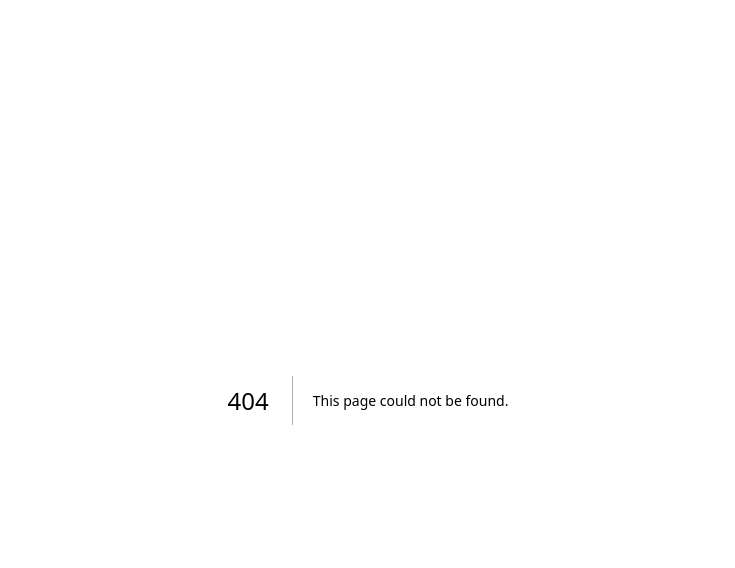
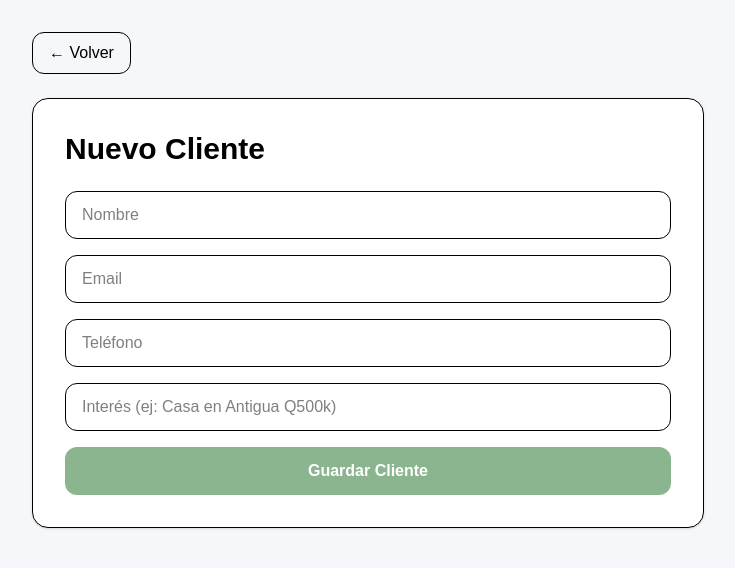
Before and after one commit to JeanPacheco12/CourseProject-SyncraAI, a Next.js app in the folder web/: page /contacts/new in a window 1280 px wide. Before the commit this address had no page. Shown: the top 568 px of the page, without its empty margins (272-1007 px from the left). Built offline with nearby package versions, Linux system fonts and the light colour scheme; no server answers.

Commit message:
Clientes implementados con firebase y boton de crear cliente

```diff
--- /dev/null
+++ b/web/app/contacts/new/page.tsx
@@ -0,0 +1,103 @@
+"use client";
+
+import { useState } from "react";
+import { db } from "@/lib/firebase";
+import { addDoc, collection } from "firebase/firestore";
+import { useRouter } from "next/navigation";
+
+export default function NewClientPage() {
+  const router = useRouter();
+
+  const [name, setName] = useState("");
+  const [email, setEmail] = useState("");
+  const [phone, setPhone] = useState("");
+  const [interest, setInterest] = useState("");
+  const [loading, setLoading] = useState(false);
+
+  const handleSubmit = async (e: any) => {
+    e.preventDefault();
+
+    if (!name || !email || !phone) {
+      alert("Completa los campos obligatorios");
+      return;
+    }
+
+    try {
+      setLoading(true);
+
+      await addDoc(collection(db, "clients"), {
+        name,
+        email,
+        phone,
+        interest,
+      });
+
+      alert("Cliente creado correctamente");
+      router.push("/contacts");
+    } catch (error) {
+      console.error(error);
+      alert("Error al crear cliente");
+    } finally {
+      setLoading(false);
+    }
+  };
+
+  return (
+    <main className="min-h-screen bg-[#f6f7fb] p-8">
+      <div className="mx-auto max-w-2xl">
+        <button
+          onClick={() => router.push("/contacts")}
+          className="mb-6 rounded-xl border px-4 py-2"
+        >
+          ← Volver
+        </button>
+
+        <div className="rounded-2xl bg-white p-8 shadow-sm border">
+          <h1 className="text-3xl font-semibold mb-6">Nuevo Cliente</h1>
+
+          <form onSubmit={handleSubmit} className="space-y-4">
+            <input
+              type="text"
+              placeholder="Nombre"
+              className="w-full h-12 border rounded-xl px-4"
+              value={name}
+              onChange={(e) => setName(e.target.value)}
+            />
+
+            <input
+              type="email"
+              placeholder="Email"
+              className="w-full h-12 border rounded-xl px-4"
+              value={email}
+              onChange={(e) => setEmail(e.target.value)}
+            />
+
+            <input
+              type="text"
+              placeholder="Teléfono"
+              className="w-full h-12 border rounded-xl px-4"
+              value={phone}
+              onChange={(e) => setPhone(e.target.value)}
+            />
+
+            <input
+              type="text"
+              placeholder="Interés (ej: Casa en Antigua Q500k)"
+              className="w-full h-12 border rounded-xl px-4"
+              value={interest}
+              onChange={(e) => setInterest(e.target.value)}
+            />
+
+            <button
+              type="submit"
+              disabled={loading}
+              className="w-full h-12 rounded-xl bg-[#8bb58f] text-white font-semibold"
+            >
+              {loading ? "Guardando..." : "Guardar Cliente"}
+            </button>
+          </form>
+        </div>
+      </div>
+    </main>
+  );
+}
--- a/web/app/contacts/page.tsx
+++ b/web/app/contacts/page.tsx
@@ -1,43 +1,17 @@
+"use client";
+
+import { useEffect, useState } from "react";
 import Image from "next/image";
+import { db } from "@/lib/firebase";
+import { collection, getDocs } from "firebase/firestore";
 
-const contacts = [
-  {
-    id: 1,
-    name: "José Martínez",
-    email: "jose@email.com",
-    phone: "+502 5555 5555",
-    city: "Ciudad de Guatemala",
-    status: "Interesado",
-    image: "/google.png",
-  },
-  {
-    id: 2,
-    name: "Ana López",
-    email: "ana@email.com",
-    phone: "+502 7777 2222",
-    city: "Antigua Guatemala",
-    status: "Nuevo",
-    image: "/google.png",
-  },
-  {
-    id: 3,
-    name: "Carlos Díaz",
-    email: "carlos@email.com",
-    phone: "+502 8888 1111",
-    city: "Zona 10",
-    status: "Negociando",
-    image: "/google.png",
-  },
-  {
-    id: 4,
-    name: "María Torres",
-    email: "maria@email.com",
-    phone: "+502 4444 8888",
-    city: "Zona 15",
-    status: "Interesado",
-    image: "/google.png",
-  },
-];
+type Client = {
+  id: string;
+  name: string;
+  email: string;
+  phone: string;
+  interest: string;
+};
 
 function getStatusClasses(status: string) {
   switch (status) {
@@ -53,6 +27,30 @@ function getStatusClasses(status: string) {
 }
 
 export default function ContactsPage() {
+  const [clients, setClients] = useState<Client[]>([]);
+  const [loading, setLoading] = useState(true);
+
+  useEffect(() => {
+    const fetchClients = async () => {
+      try {
+        const snapshot = await getDocs(collection(db, "clients"));
+
+        const data = snapshot.docs.map((doc) => ({
+          id: doc.id,
+          ...(doc.data() as Omit<Client, "id">),
+        }));
+
+        setClients(data);
+      } catch (error) {
+        console.error("Error cargando clientes:", error);
+      } finally {
+        setLoading(false);
+      }
+    };
+
+    fetchClients();
+  }, []);
+
   return (
     <main className="min-h-screen bg-[#f6f7fb] text-slate-800">
       <div className="flex min-h-screen">
@@ -69,52 +67,22 @@ export default function ContactsPage() {
           </div>
 
           <nav className="flex-1 space-y-2 px-4 py-6">
-            <a
-              href="/dashboard"
-              className="flex items-center gap-4 rounded-2xl px-5 py-4 text-[18px] text-slate-600 hover:bg-slate-50"
-            >
+            <a href="/dashboard" className="flex items-center gap-4 rounded-2xl px-5 py-4 text-[18px] text-slate-600 hover:bg-slate-50">
               ⌂ Dashboard
             </a>
 
-            <a
-              href="/properties"
-              className="flex items-center gap-4 rounded-2xl px-5 py-4 text-[18px] text-slate-600 hover:bg-slate-50"
-            >
+            <a href="/properties" className="flex items-center gap-4 rounded-2xl px-5 py-4 text-[18px] text-slate-600 hover:bg-slate-50">
               ⊞ Inmuebles
             </a>
 
-            <a
-              href="/contacts"
-              className="flex items-center gap-4 rounded-2xl bg-slate-50 px-5 py-4 text-[18px] font-medium text-slate-800"
-            >
+            <a href="/contacts" className="flex items-center gap-4 rounded-2xl bg-slate-50 px-5 py-4 text-[18px] font-medium text-slate-800">
               ◌ Contactos
-            </a>
-
-            <a
-              href="#"
-              className="flex items-center gap-4 rounded-2xl px-5 py-4 text-[18px] text-slate-600 hover:bg-slate-50"
-            >
-              ☷ Citas
-            </a>
-
-            <a
-              href="#"
-              className="flex items-center gap-4 rounded-2xl px-5 py-4 text-[18px] text-slate-600 hover:bg-slate-50"
-            >
-              ↗ Reportes
-            </a>
-            <a
-              href="#"
-              className="flex items-center gap-4 rounded-2xl px-5 py-4 text-[18px] text-slate-600 hover:bg-slate-50"
-            >
-               ⚙ Ajustes
             </a>
           </nav>
         </aside>
 
         {/* Content */}
         <section className="flex-1">
-          {/* Header */}
           <header className="border-b border-slate-200 px-8 py-7">
             <h1 className="text-5xl font-semibold">Contactos</h1>
             <p className="mt-2 text-lg text-slate-500">
@@ -122,9 +90,8 @@ export default function ContactsPage() {
             </p>
           </header>
 
-          {/* Body */}
           <div className="px-8 py-6">
-            {/* Search */}
+            {/* Search + Button */}
             <div className="mb-6 flex gap-4">
               <input
                 type="text"
@@ -132,12 +99,18 @@ export default function ContactsPage() {
                 className="h-12 w-full rounded-xl border border-slate-200 px-4"
               />
 
-              <button className="rounded-xl bg-[#8bb58f] px-6 text-white font-semibold">
+              <a
+                href="/contacts/new"
+                className="rounded-xl bg-[#8bb58f] px-6 text-white font-semibold flex items-center"
+              >
                 + Nuevo cliente
-              </button>
+              </a>
             </div>
 
-            {/* Table */}
+            {/* Loading */}
+            {loading ? (
+              <p>Cargando clientes...</p>
+            ) : (
               <div className="overflow-hidden rounded-2xl border border-slate-200 bg-white">
                 <table className="w-full">
                   <thead className="bg-slate-50 text-left">
@@ -145,53 +118,49 @@ export default function ContactsPage() {
                       <th className="px-6 py-4">Cliente</th>
                       <th>Email</th>
                       <th>Teléfono</th>
-                    <th>Ciudad</th>
-                    <th>Estado</th>
+                      <th>Interés</th>
                       <th>Acciones</th>
                     </tr>
                   </thead>
 
                   <tbody>
-                  {contacts.map((contact) => (
-                    <tr key={contact.id} className="border-t">
+                    {clients.map((client) => (
+                      <tr key={client.id} className="border-t">
                         <td className="px-6 py-4 flex items-center gap-3">
                           <Image
-                          src={contact.image}
-                          alt={contact.name}
+                            src="/google.png"
+                            alt={client.name}
                             width={40}
                             height={40}
                             className="rounded-full"
                           />
-                        <span className="font-medium">{contact.name}</span>
+                          <span className="font-medium">{client.name}</span>
                         </td>
 
-                      <td>{contact.email}</td>
-                      <td>{contact.phone}</td>
-                      <td>{contact.city}</td>
-
-                      <td>
-                        <span
-                          className={`px-3 py-1 rounded-full text-sm font-semibold ${getStatusClasses(
-                            contact.status
-                          )}`}
-                        >
-                          {contact.status}
-                        </span>
-                      </td>
+                        <td>{client.email}</td>
+                        <td>{client.phone}</td>
+                        <td>{client.interest}</td>
 
                         <td>
                           <a
-                          href="/client-profile"
+                            href={`/contacts/edit/${client.id}`}
                             className="text-emerald-700 font-semibold hover:underline"
                           >
-                          Ver perfil
+                            Editar
                           </a>
                         </td>
                       </tr>
                     ))}
                   </tbody>
                 </table>
+
+                {clients.length === 0 && (
+                  <p className="p-6 text-slate-500">
+                    No hay clientes registrados aún.
+                  </p>
+                )}
               </div>
+            )}
           </div>
         </section>
       </div>
--- a/web/app/dashboard/page.tsx
+++ b/web/app/dashboard/page.tsx
@@ -196,10 +196,12 @@ export default function DashboardPage() {
                 label="Propiedades"
               />
             </Link>
-            <SidebarItem
-              icon={<User className="h-5 w-5" />}
-              label="Contactos"
-            />
+            <Link href="/contacts">
+              <SidebarItem
+                icon={<User className="h-5 w-5" />}
+                label="Contactos"
+              />
+            </Link>
             <SidebarItem
               icon={<ClipboardList className="h-5 w-5" />}
               label="Citas"
--- a/web/app/properties/page.tsx
+++ b/web/app/properties/page.tsx
@@ -138,7 +138,7 @@ export default function PropertiesPage() {
             </a>
 
             <a
-              href="#"
+              href="/contacts"
               className="flex items-center gap-4 rounded-2xl px-5 py-4 text-[18px] text-slate-600 transition hover:bg-slate-50"
             >
               <span className="text-xl">◌</span>
```
Lines whose indentation alone changed are shown as unchanged.
